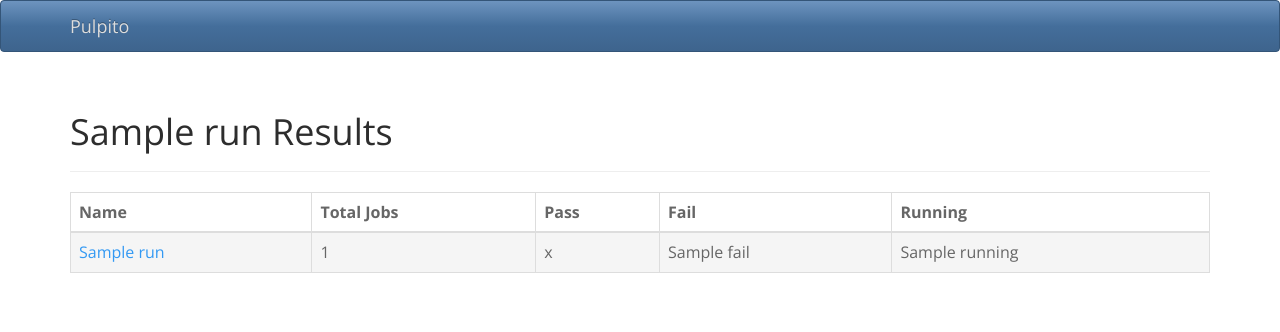
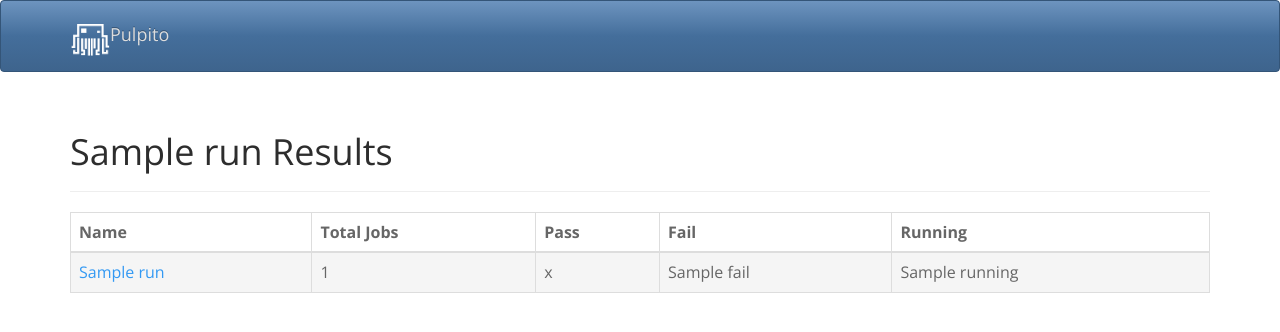
Before and after one commit to ceph/pulpito, a Python web app: template pulpito/templates/run.html in a window 1280 px wide. Shown: the top 332 px of the page. Run offline with Jinja, Linux system fonts and the light colour scheme; the template is opened without the code that fills it: most values are stand-ins (such as "Sample title", 1, 10 or a date in 2020).

Commit message:
get the logo in

```diff
--- a/pulpito/templates/layout.html
+++ b/pulpito/templates/layout.html
@@ -13,7 +13,7 @@
       <div class="navbar navbar-inverse">
         <div class="container">
           <div class="navbar-header">
-            <a class="navbar-brand" href="/">Pulpito</a>
+            <a class="navbar-brand" href="/"> <img src="/images/pulpito-white.png" width="40px">Pulpito</a>
           </div>
         </div><!-- /.container -->
       </div>
```
